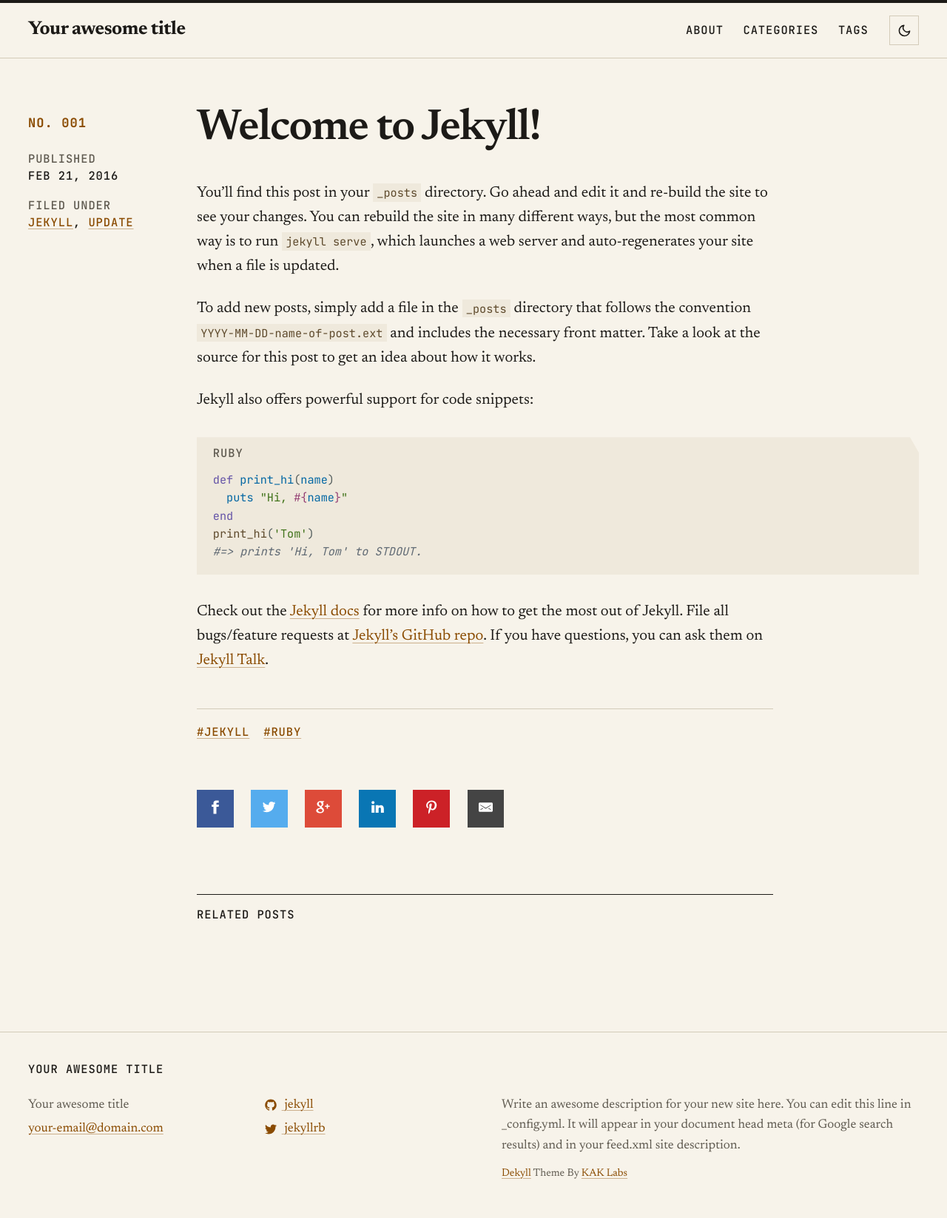
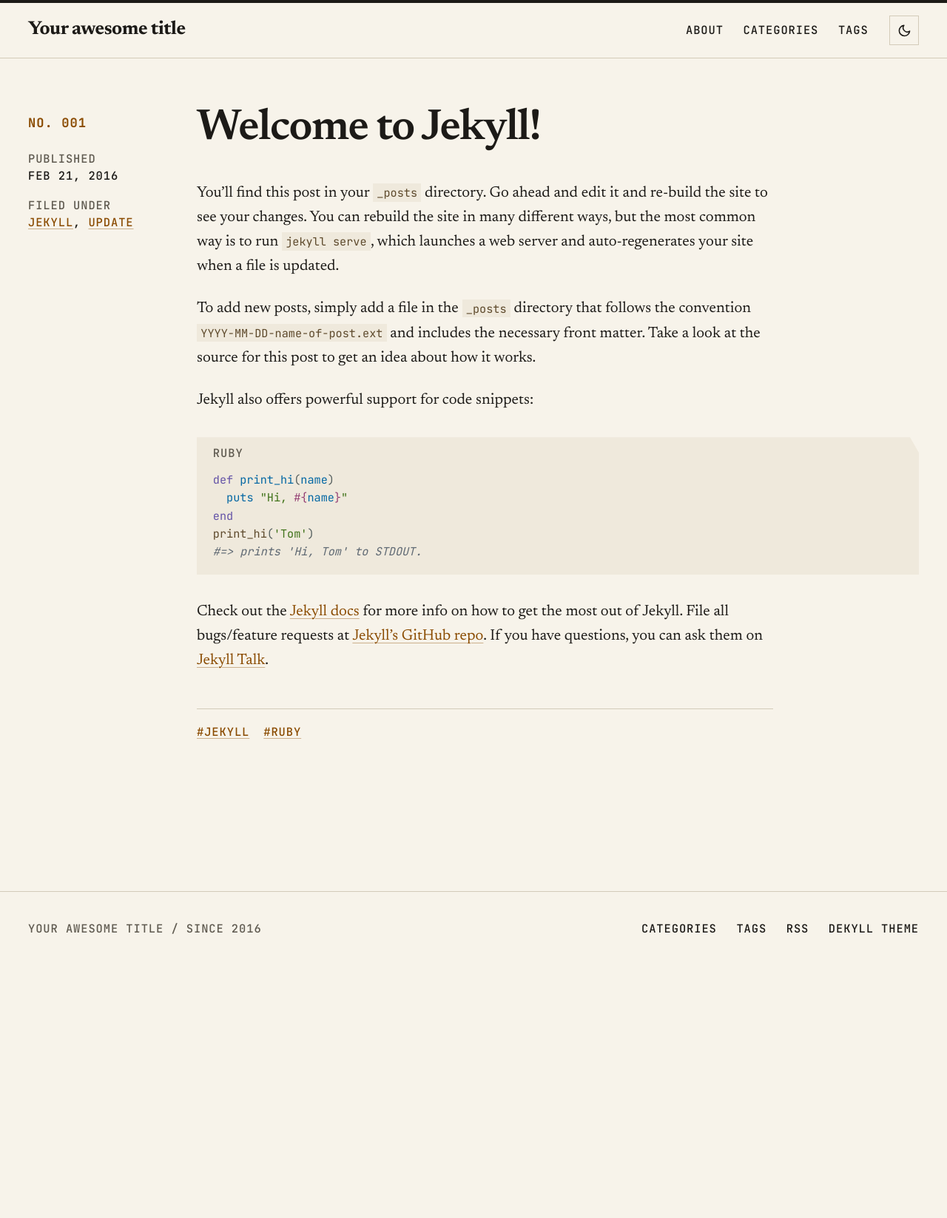
Before and after one commit to kuntoaji/dekyll, a Jekyll site: the page built from _posts/2016-02-21-welcome-to-jekyll.markdown, in a window 1280 px wide. Shown: the whole page at 74% size. Built offline with Jekyll 4.4.1, drawn with Linux system fonts in a browser that asks for light colours; after the commit the page ends 1314 px from its top, so only the background shows below that.

Commit message:
feat: remove social sharing and align components with kaklabs
- Remove the social media sharing buttons, their styles, and the
  social_sharing setting
- Replace the three-column footer with a one-line footer
- Replace the Related Posts block with an optional Recent Posts block
  that the new recent_posts setting controls
- Remove the Twitter icon files and the github_username setting,
  which nothing uses now

Co-Authored-By: Claude <noreply@anthropic.com>

```diff
--- a/_config.yml
+++ b/_config.yml
@@ -18,8 +18,9 @@ url: "http://yourdomain.com" # the base hostname & protocol for your site
 # Default color theme: light or dark. Readers can switch it with the header toggle.
 color_theme: light
 
-social_sharing: true
-github_username:  jekyll
+# Show a Recent Posts block below each post (production builds only)
+recent_posts: false
+
 google_analytic_id:
 disqus_name:
 permalink: /:year/:month/:day/:title:output_ext
--- a/_includes/footer.html
+++ b/_includes/footer.html
@@ -1,40 +1,21 @@
 <footer class="site-footer">
-
-  <div class="wrapper">
-
-    <h2 class="footer-heading">{{ site.title }}</h2>
-
-    <div class="footer-col-wrapper">
-      <div class="footer-col footer-col-1">
-        <ul class="contact-list">
-          <li>{{ site.title }}</li>
-          <li><a href="mailto:{{ site.email }}">{{ site.email }}</a></li>
-        </ul>
-      </div>
-
-      <div class="footer-col footer-col-2">
-        <ul class="social-media-list">
-          {% if site.github_username %}
-          <li>
-            {% include icon-github.html username=site.github_username %}
-          </li>
-          {% endif %}
-
-          {% if site.twitter.username %}
-          <li>
-            {% include icon-twitter.html username=site.twitter.username %}
-          </li>
-          {% endif %}
-        </ul>
-      </div>
-
-      <div class="footer-col footer-col-3">
-        <p>{{ site.description }}</p>
-        <small><a href="https://github.com/kuntoaji/dekyll">Dekyll</a> Theme By <a href="http://www.kaklabs.com">KAK Labs</a></small>
-      </div>
-
-    </div>
-
-  </div>
-
+  <section class="wrapper">
+    <p class="site-footer__colophon">
+      <span>{{ site.title }}{% if site.posts.size > 0 %} / since {{ site.posts.last.date | date: "%Y" }}{% endif %}</span>
+    </p>
+    <ul class="footer-links">
+      <li>
+        <a href="{{ "/categories.html" | prepend: site.baseurl }}">Categories</a>
+      </li>
+      <li>
+        <a href="{{ "/tags.html" | prepend: site.baseurl }}">Tags</a>
+      </li>
+      <li>
+        <a href="{{ "/feed.xml" | prepend: site.baseurl }}">RSS</a>
+      </li>
+      <li>
+        <a href="https://github.com/kuntoaji/dekyll" target="_blank" rel="noopener">Dekyll theme</a>
+      </li>
+    </ul>
+  </section>
 </footer>
--- a/_includes/icon-twitter.html
+++ /dev/null
@@ -1 +0,0 @@
-<a href="https://twitter.com/{{ include.username }}"><span class="icon icon--twitter">{% include icon-twitter.svg %}</span><span class="username">{{ include.username }}</span></a>
--- a/_includes/related-post.html
+++ b/_includes/related-post.html
@@ -1,13 +1,10 @@
-<div class="related-posts">
-  <h3>Related Posts</h3>
+{% if site.recent_posts and jekyll.environment == "production" %}
+<section class="related">
+  <header>
+    <h2 class="label">Recent Posts</h2>
+  </header>
 
-  <ul>
-    {% for post in site.related_posts limit:5 %}
-      <li>
-        <a href="{{ post.url }}">
-          {{ post.title }}
-        </a>
-      </li>
-    {% endfor %}
-  </ul>
-</div>
+  {% assign recent_posts = site.posts | slice: 0, 5 %}
+  {% include post-list.html posts=recent_posts excerpts=true %}
+</section>
+{% endif %}
--- a/_includes/social.html
+++ /dev/null
@@ -1,83 +0,0 @@
-{% if site.social_sharing %}
-{% assign shared_url = page.url | replace:'index.html','' | prepend: site.baseurl | prepend: site.url %}
-{% assign shared_text = page.title %}
-
-<ul class="share-buttons">
-  <li>
-    <!-- Sharingbutton Facebook -->
-    <a class="resp-sharing-button__link" href="https://facebook.com/sharer/sharer.php?u={{ shared_url }}" target="_blank" aria-label="">
-      <div class="resp-sharing-button resp-sharing-button--facebook resp-sharing-button--small"><div aria-hidden="true" class="resp-sharing-button__icon resp-sharing-button__icon--solid">
-        <svg version="1.1" x="0px" y="0px" width="24px" height="24px" viewBox="0 0 24 24" enable-background="new 0 0 24 24" xml:space="preserve">
-            <g>
-                <path d="M18.768,7.465H14.5V5.56c0-0.896,0.594-1.105,1.012-1.105s2.988,0,2.988,0V0.513L14.171,0.5C10.244,0.5,9.5,3.438,9.5,5.32 v2.145h-3v4h3c0,5.212,0,12,0,12h5c0,0,0-6.85,0
--12h3.851L18.768,7.465z"/>
-            </g>
-        </svg>
-        </div>
-      </div>
-    </a>
-  </li>
-  <li>
-    <!-- Sharingbutton Twitter -->
-    <a class="resp-sharing-button__link" href="https://twitter.com/intent/tweet/?text={{ shared_text }}&amp;url={{ shared_url }}" target="_blank" aria-label="">
-      <div class="resp-sharing-button resp-sharing-button--twitter resp-sharing-button--small"><div aria-hidden="true" class="resp-sharing-button__icon resp-sharing-button__icon--solid">
-        <svg version="1.1" x="0px" y="0px" width="24px" height="24px" viewBox="0 0 24 24" enable-background="new 0 0 24 24" xml:space="preserve">
-            <g>
-                <path d="M23.444,4.834c-0.814,0.363-1.5,0.375-2.228,0.016c0.938-0.562,0.981-0.957,1.32-2.019c-0.878,0.521-1.851,0.9-2.886,1.104 C18.823,3.053,17.642,2.5,16.335,2.5c-2.51,0-4.544,2.036-4.544,4.544c0,0.356,0.04,0.703,0.117,1.036 C8.132,7.891,4.783,6.082,2.542,3.332C2.151,4.003,1.927,4.784,1.927,5.617c0,1.577,0.803,2.967,2.021,3.782 C3.203,9.375,2.503,9.171,1.891,8.831C1.89,8.85,1.89,8.868,1.89,8.888c0,2.202,1.566,4.038,3.646,4.456 c-0.666,0.181-1.368,0.209-2.053,0.079c0.579,1.804,2.257,3.118,4.245,3.155C5.783,18.102,3.372,18.737,1,18.459 C3.012,19.748,5.399,20.5,7.966,20.5c8.358,0,12.928-6.924,12.928-12.929c0-0.198-0.003-0.393-0.012-0.588 C21.769,6.343,22.835,5.746,23.444,4.834z"/>
-            </g>
-        </svg>
-        </div>
-      </div>
-    </a>
-  </li>
-  <li>
-    <!-- Sharingbutton Google+ -->
-    <a class="resp-sharing-button__link" href="https://plus.google.com/share?url={{ shared_url }}" target="_blank" aria-label="">
-      <div class="resp-sharing-button resp-sharing-button--google resp-sharing-button--small"><div aria-hidden="true" class="resp-sharing-button__icon resp-sharing-button__icon--solid">
-        <svg version="1.1" x="0px" y="0px" width="24px" height="24px" viewBox="0 0 24 24" enable-background="new 0 0 24 24" xml:space="preserve">
-            <g>
-                <path d="M11.366,12.928c-0.729-0.516-1.393-1.273-1.404-1.505c0-0.425,0.038-0.627,0.988-1.368 c1.229-0.962,1.906-2.228,1.906-3.564c0-1.212-0.37-2.289-1.001-3.044h0.488c0.102,0,0.2-0.033,0.282-0.091l1.364-0.989 c0.169-0.121,0.24-0.338,0.176-0.536C14.102,1.635,13.918,1.5,13.709,1.5H7.608c-0.667,0-1.345,0.118-2.011,0.347 c-2.225,0.766-3.778,2.66-3.778,4.605c0,2.755,2.134,4.845,4.987,4.91c-0.056,0.22-0.084,0.434-0.084,0.645 c0,0.425,0.108,0.827,0.33,1.216c-0.026,0-0.051,0-0.079,0c-2.72,0-5.175,1.334-6.107,3.32C0.623,17.06,0.5,17.582,0.5,18.098 c0,0.501,0.129,0.984,0.382,1.438c0.585,1.046,1.843,1.861,3.544,2.289c0.877,0.223,1.82,0.335,2.8,0.335 c0.88,0,1.718-0.114,2.494-0.338c2.419-0.702,3.981-2.482,3.981-4.538C13.701,15.312,13.068,14.132,11.366,12.928z M3.66,17.443 c0-1.435,1.823-2.693,3.899-2.693h0.057c0.451,0.005,0.892,0.072,1.309,0.2c0.142,0.098,0.28,0.192,0.412,0.282 c0.962,0.656,1.597,1.088,1.774,1.783c0.041,0.175,0.063,0.35,0.063,0.519c0,1.787-1.333,2.693-3.961,2.693 C5.221,20.225,3.66,19.002,3.66,17.443z M5.551,3.89c0.324-0.371,0.75-0.566,1.227-0.566l0.055,0 c1.349,0.041,2.639,1.543,2.876,3.349c0.133,1.013-0.092,1.964-0.601,2.544C8.782,9.589,8.363,9.783,7.866,9.783H7.865H7.844 c-1.321-0.04-2.639-1.6-2.875-3.405C4.836,5.37,5.049,4.462,5.551,3.89z"/>
-                <polygon points="23.5,9.5 20.5,9.5 20.5,6.5 18.5,6.5 18.5,9.5 15.5,9.5 15.5,11.5 18.5,11.5 18.5,14.5 20.5,14.5 20.5,11.5  23.5,11.5    "/>
-            </g>
-        </svg>
-        </div>
-      </div>
-    </a>
-  </li>
-  <li>
-    <!-- Sharingbutton Linkedin -->
-    <a class="resp-sharing-button__link" href="https://www.linkedin.com/shareArticle?mini=true&amp;url={{ shared_url }}&amp;title={{ shared_text }}&amp;summary={{ shared_text }}&amp;source={{ shared_url }}" target="_blank" aria-label="">
-      <div class="resp-sharing-button resp-sharing-button--linkedin resp-sharing-button--small"><div aria-hidden="true" class="resp-sharing-button__icon resp-sharing-button__icon--solid">
-        <svg version="1.1" x="0px" y="0px" width="24px" height="24px" viewBox="0 0 24 24" enable-background="new 0 0 24 24" xml:space="preserve">
-            <g>
-                <path d="M6.527,21.5h-5v-13h5V21.5z M4.018,6.5H3.988C2.478,6.5,1.5,5.318,1.5,4.019c0-1.329,1.008-2.412,2.547-2.412 c1.541,0,2.488,1.118,2.519,2.447C6.565,5.354,5.588,6.5,4.018,6.5z M15.527,12.5c-1.105,0-2,0.896-2,2v7h-5c0,0,0.059-12,0-13h5 v1.485c0,0,1.548-1.443,3.938-1.443c2.962,0,5.062,2.144,5.062,6.304V21.5h-5v-7C17.527,13.396,16.632,12.5,15.527,12.5z"/>
-            </g>
-        </svg>
-        </div>
-      </div>
-    </a>
-  </li>
-  <li>
-    <!-- Sharingbutton Pinterest -->
-    <a class="resp-sharing-button__link" href="https://pinterest.com/pin/create/button/?url={{ shared_url }}&amp;media={{ shared_url }}&amp;summary={{ shared_text }}" target="_blank" aria-label="">
-      <div class="resp-sharing-button resp-sharing-button--pinterest resp-sharing-button--small"><div aria-hidden="true" class="resp-sharing-button__icon resp-sharing-button__icon--solid">
-        <svg version="1.1" x="0px" y="0px" width="24px" height="24px" viewBox="0 0 24 24" enable-background="new 0 0 24 24" xml:space="preserve">
-            <path d="M12.137,0.5C5.86,0.5,2.695,5,2.695,8.752c0,2.272,0.8 ,4.295,2.705,5.047c0.303,0.124,0.574,0.004,0.661-0.33 c0.062-0.231,0.206-0.816,0.271-1.061c0.088-0.331,0.055-0.446-0.19-0.736c-0.532-0.626-0.872-1.439-0.872-2.59 c0-3.339,2.498-6.328,6.505-6.328c3.548,0,5.497,2.168,5.497,5.063c0,3.809-1.687,7.024-4.189,7.024 c-1.382,0-2.416-1.142-2.085-2.545c0.397-1.675,1.167-3.479,1.167-4.688c0-1.081-0.58-1.983-1.782-1.983 c-1.413,0-2.548,1.461-2.548,3.42c0,1.247,0.422,2.09,0.422,2.09s-1.445,6.126-1.699,7.199c-0.505,2.137-0.076,4.756-0.04,5.02 c0.021,0.157,0.224,0.195,0.314,0.078c0.13-0.171,1.813-2.25,2.385-4.325c0.162-0.589,0.929-3.632,0.929-3.632 c0.459,0.876,1.801,1.646,3.228,1.646c4.247,0,7.128-3.871,7.128-9.053C20.5,4.15,17.182,0.5,12.137,0.5z"/>
-        </svg>
-        </div>
-      </div>
-    </a>
-  </li>
-  <li>
-    <!-- Sharingbutton E-Mail -->
-    <a class="resp-sharing-button__link" href="mailto:?subject={{ shared_text }}&amp;body={{ shared_url }}" target="_blank" aria-label="">
-      <div class="resp-sharing-button resp-sharing-button--email resp-sharing-button--small"><div aria-hidden="true" class="resp-sharing-button__icon resp-sharing-button__icon--solid">
-        <svg version="1.1" x="0px" y="0px" width="24px" height="24px" viewBox="0 0 24 24" enable-background="new 0 0 24 24" xml:space="preserve">
-            <path d="M22,4H2C0.897,4,0,4.897,0,6v12c0,1.103,0.897,2,2,2h20c1.103,0,2-0.897,2-2V6C24,4.897,23.103,4,22,4z M7.248,14.434 l-3.5,2C3.67,16.479,3.584,16.5,3.5,16.5c-0.174,0-0.342-0.09-0.435-0.252c-0.137-0.239-0.054-0.545,0.186-0.682l3.5-2 c0.24-0.137,0.545-0.054,0.682,0.186C7.571,13.992,7.488,14.297,7.248,14.434z M12,14.5c-0.094,0-0.189-0.026-0.271-0.08l-8.5-5.5 C2.997,8.77,2.93,8.46,3.081,8.229c0.15-0.23,0.459-0.298,0.691-0.147L12,13.405l8.229-5.324c0.232-0.15,0.542-0.084,0.691,0.147 c0.15,0.232,0.083,0.542-0.148,0.691l-8.5,5.5C12.189,14.474,12.095,14.5,12,14.5z M20.934,16.248 C20.842,16.41,20.673,16.5,20.5,16.5c-0.084,0-0.169-0.021-0.248-0.065l-3.5-2c-0.24-0.137-0.323-0.442-0.186-0.682 s0.443-0.322,0.682-0.186l3.5,2C20.988,15.703,21.071,16.009,20.934,16.248z"/>
-        </svg>
-       </div>
-      </div>
-    </a>
-  </li>
-</ul>
-{% endif %}
--- a/_layouts/post.html
+++ b/_layouts/post.html
@@ -42,7 +42,6 @@ layout: default
 
 </article>
 
-{% include social.html %}
 {% include pagination-post.html %}
 {% include related-post.html %}
 {% include comment.html %}
--- a/_sass/_dekyll.scss
+++ b/_sass/_dekyll.scss
@@ -1,152 +1,4 @@
 @use "variables" as *;
-
-ul.share-buttons {
-  list-style: none;
-  padding: 0;
-
-  li {
-    display: inline;
-    margin-right: 5px;
-  }
-}
-
-.resp-sharing-button {
-  display: inline-block;
-  border-width: 1px;
-  border-style: solid;
-  transition: background-color 25ms ease-out, border-color 25ms ease-out, opacity 250ms ease-out;
-  margin: 0.5em 0.75em 0.5em 0;
-  padding: 0.5em 0.75em;
-  font-family: Helvetica Neue,Helvetica,Arial,sans-serif;
-}
-
-.resp-sharing-button a {
-  text-decoration: none;
-  color: #FFF;
-  display: block;
-}
-
-.resp-sharing-button__icon {
-  display: inline-block;
-}
-
-.resp-sharing-button__icon svg {
-  width: 1em;
-  height: 1em;
-  margin-bottom: -0.1em;
-}
-
-/* Non solid icons get a stroke */
-.resp-sharing-button__icon {
-  stroke: #FFF;
-  fill: none;
-}
-
-/* Solid icons get a fill */
-.resp-sharing-button__icon--solid,
-.resp-sharing-button__icon--solidcircle {
-  fill: #FFF;
-  stroke: none;
-}
-
-.resp-sharing-button__link {
-  text-decoration: none;
-  color: #FFF;
-}
-
-.resp-sharing-button__link:hover {
-  text-decoration: none;
-}
-
-.resp-sharing-button--large .resp-sharing-button__icon svg {
-  padding-right: 0.4em;
-}
-
-.resp-sharing-button__wrapper {
-  display: inline-block;
-}
-
-.resp-sharing-button--facebook {
-  background-color: #3b5998;
-  border-color: #3b5998;
-}
-
-.resp-sharing-button--facebook:hover,
-.resp-sharing-button--facebook:active {
-  background-color: #2d4373;
-  border-color: #2d4373;
-}
-
-.resp-sharing-button--twitter {
-  background-color: #55acee;
-  border-color: #55acee;
-}
-
-.resp-sharing-button--twitter:hover,
-.resp-sharing-button--twitter:active {
-  background-color: #2795e9;
-  border-color: #2795e9;
-}
-
-.resp-sharing-button--google {
-  background-color: #dd4b39;
-  border-color: #dd4b39;
-}
-
-.resp-sharing-button--google:hover,
-.resp-sharing-button--google:active {
-  background-color: #c23321;
-  border-color: #c23321;
-}
-
-.resp-sharing-button--email {
-  background-color: #444444;
-  border-color: #444444;
-}
-
-.resp-sharing-button--email:hover
-.resp-sharing-button--email:active {
-  background-color: #2B2B2B;
-  border-color: #2B2B2B;
-}
-
-.resp-sharing-button--pinterest {
-  background-color: #cc2127;
-  border-color: #cc2127;
-}
-
-.resp-sharing-button--pinterest:hover,
-.resp-sharing-button--pinterest:active {
-  background-color: #a01a1f;
-  border-color: #a01a1f;
-}
-
-.resp-sharing-button--linkedin {
-  background-color: #0976b4;
-  border-color: #0976b4;
-}
-
-.resp-sharing-button--linkedin:hover,
-.resp-sharing-button--linkedin:active {
-  background-color: #075683;
-  border-color: #075683;
-}
-
-.related-posts {
-  margin-bottom: 3rem;
-  padding-top: 0.8rem;
-  border-top: 1px solid $text-color;
-
-  h3 {
-    @include label;
-    margin-bottom: 0.75rem;
-  }
-
-  ul {
-    margin: 0;
-    list-style: none;
-  }
-}
 
 .pagination {
   display: flex;
--- a/_sass/_layout.scss
+++ b/_sass/_layout.scss
@@ -108,39 +108,47 @@
  * Site footer
  */
 .site-footer {
-  padding: 2rem 0 2.5rem;
   border-top: 1px solid $border-color;
-}
 
-.footer-heading {
-  @include label;
-  margin-bottom: 1.25rem;
-  color: $text-color;
-}
-
-.footer-col-wrapper {
-  display: grid;
-  grid-template-columns: 1fr 1fr 2fr;
-  gap: 1rem 2rem;
-  font-size: 0.9rem;
-  color: $text-muted-color;
-
-  p {
-    margin-bottom: 0.5rem;
+  > .wrapper {
+    display: flex;
+    flex-wrap: wrap;
+    align-items: center;
+    justify-content: space-between;
+    gap: 1rem 2rem;
+    padding-top: 2rem;
+    padding-bottom: 2.5rem;
   }
 
-  @include media-query($on-palm) {
-    grid-template-columns: minmax(0, 1fr);
+  &__colophon {
+    @include label;
+    display: flex;
+    align-items: center;
+    gap: 0.6rem;
+    margin: 0;
+    color: $text-muted-color;
   }
 }
 
-.contact-list,
-.social-media-list {
+.footer-links {
+  @include label;
+  display: flex;
+  flex-wrap: wrap;
+  gap: 0.25rem 1.4rem;
   margin: 0;
   list-style: none;
 
   li {
-    margin: 0 0 0.25rem;
+    margin: 0;
+  }
+
+  a {
+    color: $text-color;
+    text-decoration: none;
+
+    &:hover {
+      color: $link-color;
+    }
   }
 }
 
@@ -607,9 +615,8 @@ figure.highlight > pre {
 /**
  * Newer and older entry links below a post
  */
-.share-buttons,
 .entry-nav,
-.related-posts,
+.related,
 #disqus_thread {
   max-width: $text-width;
   margin-left: calc(#{$rail-width} + #{$column-gap});
```
Also changed, not shown: README.md, _includes/icon-twitter.svg (deleted).
